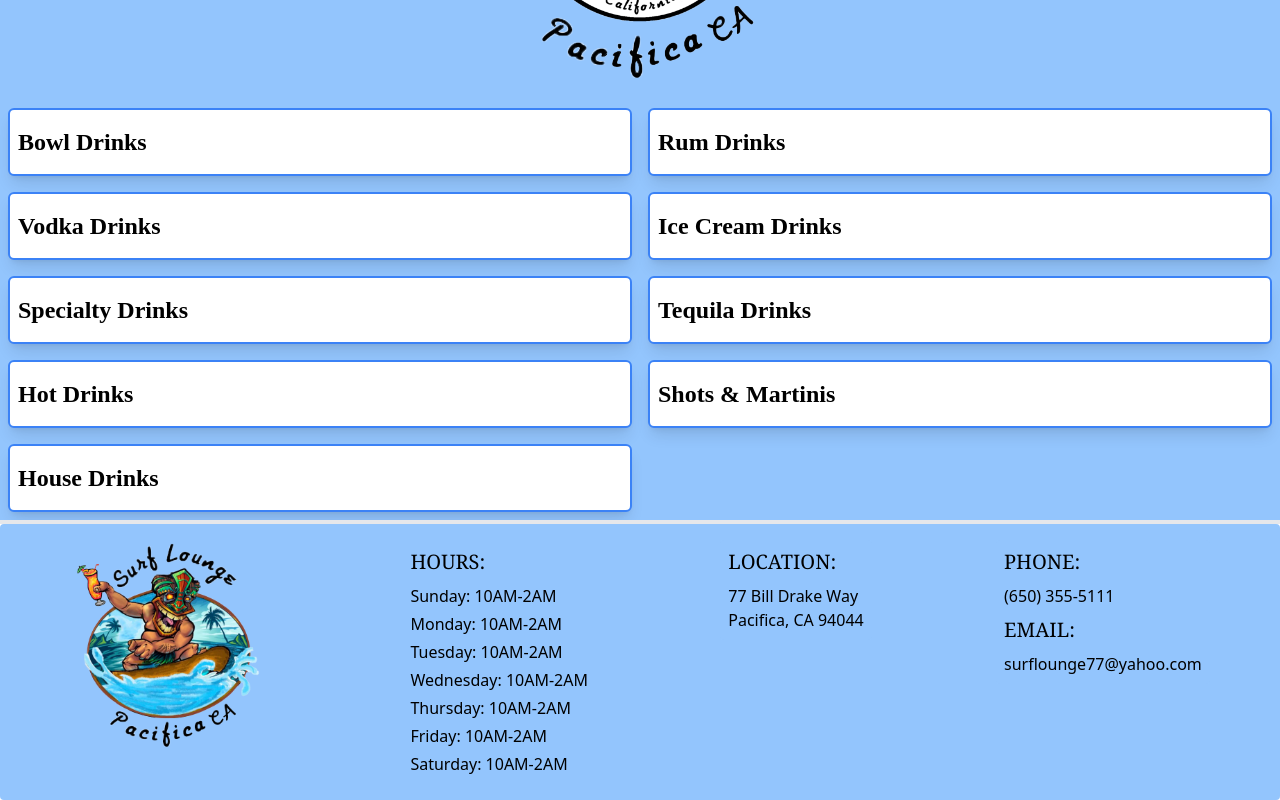
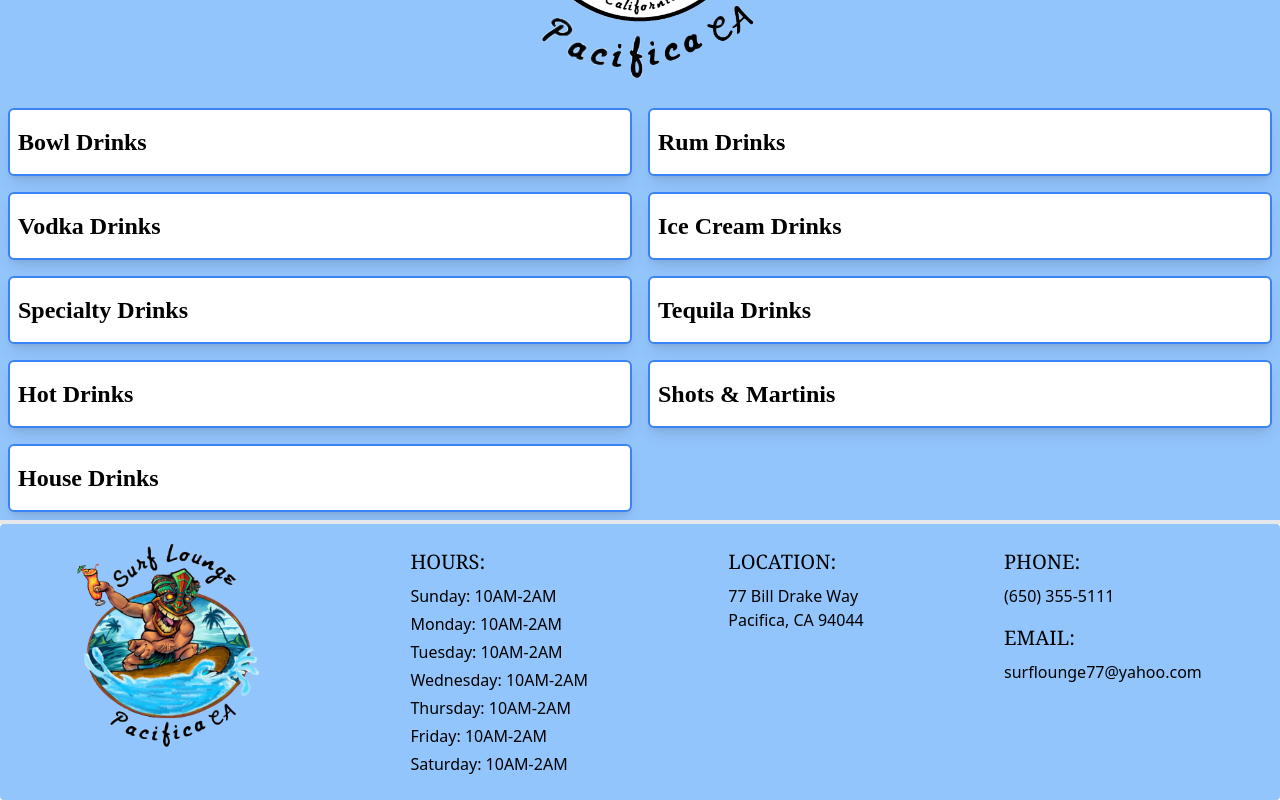
Before and after one commit to fffilps/pacifica-surf-lounge, a React (Vite) app: page / in a window 1280 px wide. Shown: the part 390-1190 px from the top of the page. Built offline with nearby package versions, Linux system fonts and the light colour scheme; a web font is replaced by a local one.

Commit message:
"fixed spacing on contact email section"

```diff
--- a/src/components/Footer.tsx
+++ b/src/components/Footer.tsx
@@ -34,8 +34,8 @@ const Footer = () => {
           <div className="text-base">
 
           <div>{aboutUs.phone}</div>
-          <h3 className="text-xl font-serif py-2">EMAIL:</h3>
-          <div>
+          <h3 className="text-xl font-serif pt-4">EMAIL:</h3>
+          <div className="pt-2">
             <a href={`mailto:${aboutUs.email}`}>{aboutUs.email}</a></div>
           </div>
         </div>
```
